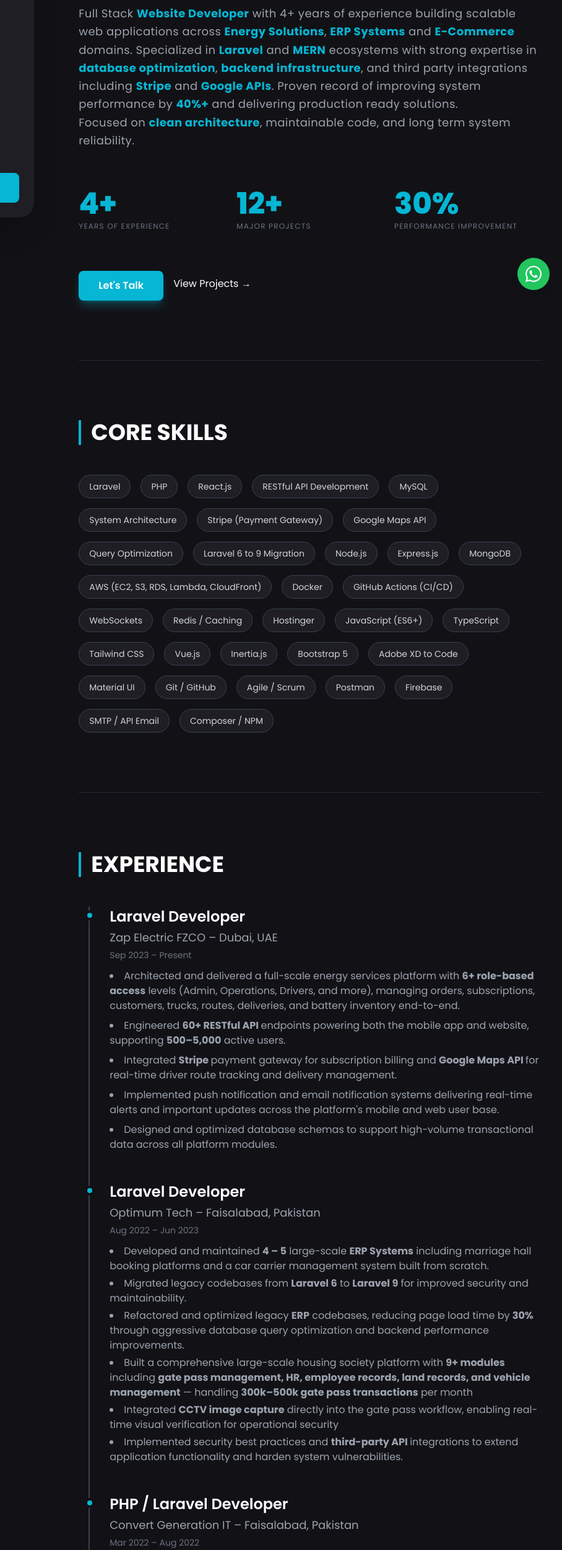
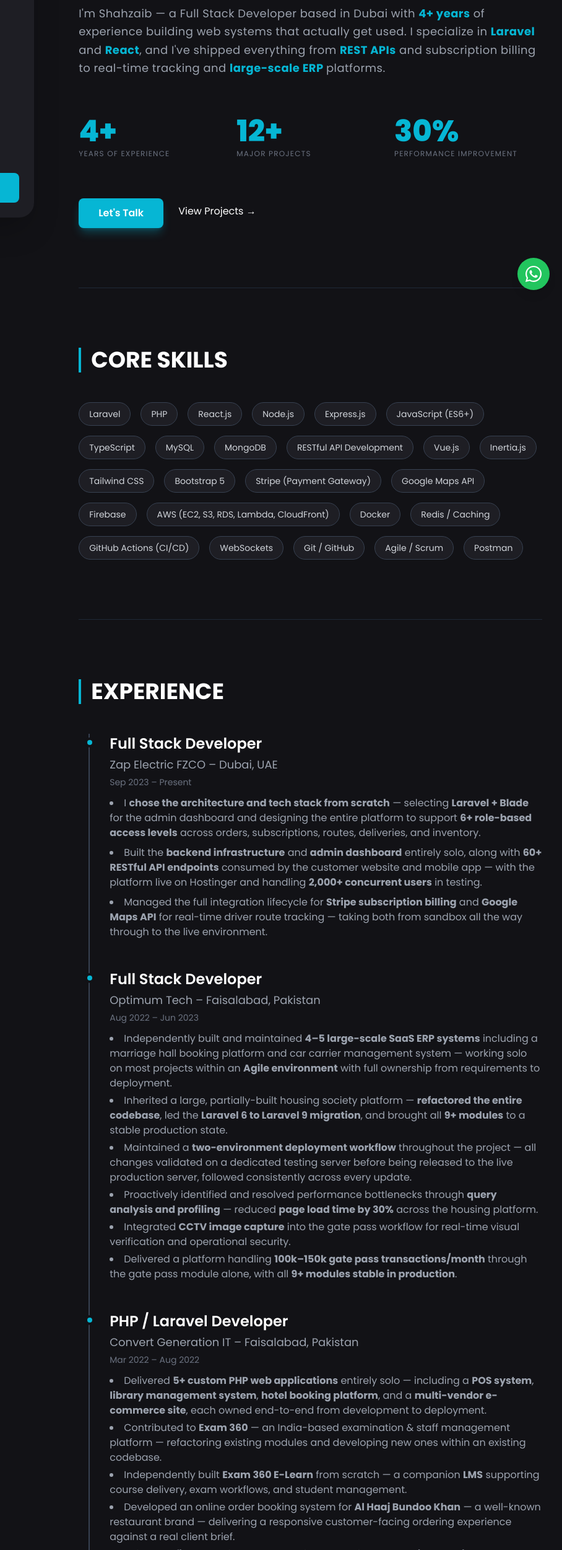
Before and after one commit to Shahzaib-Subhani/shahzaib-subhani.github.io, a plain HTML site: page index.html in a window 1280 px wide. Shown: the part 299-2800 px from the top of the page at 62% size, 372-1280 px from the left. Drawn offline with nearby package versions, Linux system fonts and the light colour scheme.

Commit message:
Responsive Changes

```diff
--- a/index.html
+++ b/index.html
@@ -20,7 +20,7 @@
       content="https://shahzaib-subhani.github.io/office.png"
     />
 
-    <script type="application/ld+json">
+    <!-- <script type="application/ld+json">
       {
         "@context": "https://schema.org",
         "@type": "Person",
@@ -33,7 +33,7 @@
         },
         "url": "https://shahzaib-subhani.github.io/"
       }
-    </script>
+    </script> -->
 
     <link
       href="https://fonts.googleapis.com/css2?family=Poppins:wght@400;600;700;800;900&display=swap"
@@ -228,59 +228,58 @@
         <section id="about">
           <div class="mb-16">
             <h2
-              class="text-6xl md:text-7xl font-extrabold tracking-tight leading-tight"
+              class="text-4xl sm:text-5xl md:text-6xl lg:text-7xl font-extrabold tracking-tight leading-tight"
             >
               Transforming Your Ideas into
               <span class="text-cyan-500">Reality</span>
             </h2>
             <p class="text-gray-400 text-lg mt-6 leading-relaxed tracking-wide">
-              Full Stack <b class="text-cyan-500">Website Developer</b> with 4+
-              years of experience building scalable web applications across
-              <b class="text-cyan-500">Energy Solutions</b>,
-              <b class="text-cyan-500">ERP Systems</b> and
-              <b class="text-cyan-500">E-Commerce</b> domains. Specialized in
-              <b class="text-cyan-500">Laravel</b> and
-              <b class="text-cyan-500">MERN</b> ecosystems with strong expertise
-              in <b class="text-cyan-500">database optimization</b>,
-              <b class="text-cyan-500">backend infrastructure</b>, and third
-              party integrations including
-              <b class="text-cyan-500">Stripe</b> and
-              <b class="text-cyan-500">Google APIs</b>. Proven record of
-              improving system performance by
-              <b class="text-cyan-500">40%+</b> and delivering production ready
-              solutions.
-              <br />
-              Focused on
-              <b class="text-cyan-500">clean architecture</b>, maintainable
-              code, and long term system reliability.
+              I'm Shahzaib — a Full Stack Developer based in Dubai with
+              <b class="text-cyan-500">4+ years</b> of experience building web
+              systems that actually get used. I specialize in
+              <b class="text-cyan-500">Laravel </b> and
+              <b class="text-cyan-500">React</b>, and I've shipped everything
+              from <b class="text-cyan-500">REST APIs</b> and subscription
+              billing to real-time tracking and
+              <b class="text-cyan-500">large-scale ERP </b> platforms.
             </p>
           </div>
 
-          <div class="grid grid-cols-3 gap-4 mb-16">
-            <div>
-              <p class="text-5xl font-extrabold text-accent-purple">4+</p>
+          <div class="grid grid-cols-2 sm:grid-cols-3 gap-8 sm:gap-4 mb-16">
+            <div class="text-center sm:text-left">
+              <p class="text-4xl md:text-5xl font-extrabold text-accent-purple">
+                4+
+              </p>
               <p class="text-xs uppercase tracking-widest text-gray-500 mt-1">
-                YEARS OF EXPERIENCE
+                Years of Experience
               </p>
             </div>
-            <div>
-              <p class="text-5xl font-extrabold text-accent-purple">12+</p>
+            <div class="text-center sm:text-left">
+              <p class="text-4xl md:text-5xl font-extrabold text-accent-purple">
+                12+
+              </p>
               <p class="text-xs uppercase tracking-widest text-gray-500 mt-1">
-                MAJOR PROJECTS
+                Major Projects
               </p>
             </div>
-            <div>
-              <p class="text-5xl font-extrabold text-accent-purple">30%</p>
+
+            <div class="text-center sm:text-left">
+              <p class="text-4xl md:text-5xl font-extrabold text-accent-purple">
+                30%
+              </p>
               <p class="text-xs uppercase tracking-widest text-gray-500 mt-1">
                 PERFORMANCE IMPROVEMENT
               </p>
             </div>
+            <!-- Repeat for other stats -->
           </div>
 
-          <div class="flex space-x-4 items-center mb-16">
+          <div
+            class="flex flex-col sm:flex-row space-y-4 sm:space-y-0 sm:space-x-6 items-center mb-16"
+          >
             <a
               href="#contact"
-              class="bg-accent-purple hover:bg-cyan-700 text-white font-semibold py-3 px-8 rounded-lg transition shadow-lg shadow-accent-purple/30"
+              class="w-full sm:w-auto text-center bg-accent-purple hover:bg-cyan-700 text-white font-semibold py-3 px-8 rounded-lg transition shadow-lg shadow-accent-purple/30"
             >
               Let's Talk
             </a>
@@ -322,7 +321,7 @@
               ></div>
 
               <h4 class="text-2xl font-semibold text-white">
-                Laravel Developer
+                Full Stack Developer
               </h4>
               <p class="text-lg text-gray-400 my-1">
                 Zap Electric FZCO – Dubai, UAE
@@ -333,30 +332,25 @@
                 class="list-disc list-inside text-gray-400 text-base mt-3 space-y-2"
               >
                 <li>
-                  Architected and delivered a full-scale energy services
-                  platform with <b>6+ role-based access</b> levels (Admin,
-                  Operations, Drivers, and more), managing orders,
-                  subscriptions, customers, trucks, routes, deliveries, and
-                  battery inventory end-to-end.
+                  I <b>chose the architecture and tech stack from scratch</b> —
+                  selecting <b>Laravel + Blade</b> for the admin dashboard and
+                  designing the entire platform to support
+                  <b>6+ role-based access levels</b> across orders,
+                  subscriptions, routes, deliveries, and inventory.
                 </li>
                 <li>
-                  Engineered <b> 60+ RESTful API </b> endpoints powering both
-                  the mobile app and website, supporting <b>500–5,000</b> active
-                  users.
+                  Built the <b>backend infrastructure</b> and
+                  <b>admin dashboard</b> entirely solo, along with
+                  <b>60+ RESTful API endpoints</b> consumed by the customer
+                  website and mobile app — with the platform live on Hostinger
+                  and handling <b>2,000+ concurrent users</b> in testing.
                 </li>
                 <li>
-                  Integrated <b> Stripe </b> payment gateway for subscription
-                  billing and <b> Google Maps API </b> for real-time driver
-                  route tracking and delivery management.
-                </li>
-                <li>
-                  Implemented push notification and email notification systems
-                  delivering real-time alerts and important updates across the
-                  platform's mobile and web user base.
-                </li>
-                <li>
-                  Designed and optimized database schemas to support high-volume
-                  transactional data across all platform modules.
+                  Managed the full integration lifecycle for
+                  <b>Stripe subscription billing</b> and
+                  <b>Google Maps API</b> for real-time driver route tracking —
+                  taking both from sandbox all the way through to the live
+                  environment.
                 </li>
               </ul>
             </div>
@@ -368,7 +362,7 @@
               ></div>
 
               <h4 class="text-2xl font-semibold text-white">
-                Laravel Developer
+                Full Stack Developer
               </h4>
               <p class="text-lg text-gray-400 my-1">
                 Optimum Tech – Faisalabad, Pakistan
@@ -379,39 +373,41 @@
                 class="list-disc list-inside text-gray-400 text-base mt-3 space-y-1"
               >
                 <li>
-                  Developed and maintained <b>4 – 5</b> large-scale
-                  <b>ERP Systems</b>
-                  including marriage hall booking platforms and a car carrier
-                  management system built from scratch.
+                  Independently built and maintained
+                  <b>4–5 large-scale SaaS ERP systems</b> including a marriage
+                  hall booking platform and car carrier management system —
+                  working solo on most projects within an
+                  <b>Agile environment</b> with full ownership from requirements
+                  to deployment.
                 </li>
                 <li>
-                  Migrated legacy codebases from <b>Laravel 6</b> to
-                  <b>Laravel 9</b> for improved security and maintainability.
+                  Inherited a large, partially-built housing society platform —
+                  <b>refactored the entire codebase</b>, led the
+                  <b>Laravel 6 to Laravel 9 migration</b>, and brought all
+                  <b>9+ modules</b> to a stable production state.
                 </li>
                 <li>
-                  Refactored and optimized legacy <b>ERP</b> codebases, reducing
-                  page load time by <b>30%</b> through aggressive database query
-                  optimization and backend performance improvements.
+                  Maintained a
+                  <b>two-environment deployment workflow</b> throughout the
+                  project — all changes validated on a dedicated testing server
+                  before being released to the live production server, followed
+                  consistently across every update.
                 </li>
                 <li>
-                  Built a comprehensive large-scale housing society platform
-                  with <b>9+ modules</b> including
-                  <b
-                    >gate pass management, HR, employee records, land records,
-                    and vehicle management</b
-                  >
-                  — handling <b>300k–500k gate pass transactions</b> per month
+                  Proactively identified and resolved performance bottlenecks
+                  through <b>query analysis and profiling</b> — reduced
+                  <b>page load time by 30%</b> across the housing platform.
                 </li>
                 <li>
-                  Integrated <b>CCTV image capture</b> directly into the gate
-                  pass workflow, enabling real-time visual verification for
-                  operational security
+                  Integrated <b>CCTV image capture</b> into the gate pass
+                  workflow for real-time visual verification and operational
+                  security.
                 </li>
                 <li>
-                  Implemented security best practices and
-                  <b>third-party API </b>
-                  integrations to extend application functionality and harden
-                  system vulnerabilities.
+                  Delivered a platform handling
+                  <b>100k–150k gate pass transactions/month</b> through the gate
+                  pass module alone, with all
+                  <b>9+ modules stable in production</b>.
                 </li>
               </ul>
             </div>
@@ -433,30 +429,38 @@
                 class="list-disc list-inside text-gray-400 text-base mt-3 space-y-1"
               >
                 <li>
-                  Developed <b>5+ custom PHP </b> web applications from scratch
-                  including a POS system, library management system, hotel
-                  booking platform, and a multi-vendor e-commerce site.
+                  Delivered <b>5+ custom PHP web applications</b> entirely solo
+                  — including a <b>POS system</b>,
+                  <b>library management system</b>,
+                  <b>hotel booking platform</b>, and a
+                  <b>multi-vendor e-commerce site</b>, each owned end-to-end
+                  from development to deployment.
                 </li>
                 <li>
-                  Built <b>Exam 360 </b> and <b>Exam 360 E-Learn </b> — an
-                  India-based examination & staff management platform and its
-                  companion LMS, supporting end-to-end exam workflows, course
-                  delivery, and student management.
+                  Contributed to <b>Exam 360</b> — an India-based examination &
+                  staff management platform — refactoring existing modules and
+                  developing new ones within an existing codebase.
                 </li>
                 <li>
-                  Built an online order booking system for
-                  <b>Al Haaj Bundoo Khan </b> — a well-known restaurant brand —
-                  delivering a responsive, customer-facing ordering experience.
+                  Independently built <b>Exam 360 E-Learn</b> from scratch — a
+                  companion <b>LMS</b> supporting course delivery, exam
+                  workflows, and student management.
                 </li>
                 <li>
-                  Developed <b>Musafir </b>, a real-time travel admin panel
-                  built with JavaScript and Firebase, managing travel bookings
-                  and itineraries with live data sync.
+                  Developed an online order booking system for
+                  <b>Al Haaj Bundoo Khan</b> — a well-known restaurant brand —
+                  delivering a responsive customer-facing ordering experience
+                  against a real client brief.
                 </li>
                 <li>
-                  Converted <b>Adobe XD </b> designs into pixel-perfect,
-                  responsive front-end code, ensuring faithful
-                  design-to-development handoff across multiple client projects.
+                  Built <b>Musafir</b>, a real-time travel admin panel using
+                  <b>JavaScript</b> and <b>Firebase</b>, managing live booking
+                  and itinerary data with real-time sync.
+                </li>
+                <li>
+                  Converted an <b>Adobe XD design</b> into a fully responsive
+                  front-end using <b>HTML</b>, <b>Bootstrap</b>, and
+                  <b>JavaScript</b> — pixel-perfect handoff from design to code.
                 </li>
               </ul>
             </div>
@@ -652,17 +656,18 @@
 
     <div
       id="project-modal"
-      class="fixed inset-0 bg-black bg-opacity-80 z-50 flex items-center justify-center modal opacity-0 pointer-events-none"
+      class="fixed inset-0 bg-black/90 z-[100] flex items-center justify-center p-4 modal opacity-0 pointer-events-none transition-all duration-300"
     >
       <div
-        class="bg-card-bg w-full max-w-3xl m-4 p-12 rounded-xl shadow-2xl relative transform transition-all duration-300 scale-95"
+        class="bg-card-bg w-full max-w-2xl h-auto max-h-[90vh] rounded-xl shadow-2xl relative transform transition-all duration-300 scale-95 border border-white/5 flex flex-col"
       >
+        <!-- Close Button -->
         <button
-          onclick="closeModal()"
-          class="absolute top-4 right-4 text-gray-400 hover:text-accent-purple"
+          onclick="toggleModal(false)"
+          class="absolute top-3 right-3 text-gray-500 hover:text-accent-purple z-10 transition-colors"
         >
           <svg
-            class="w-8 h-8"
+            class="w-6 h-6"
             fill="none"
             stroke="currentColor"
             viewBox="0 0 24 24"
@@ -676,35 +681,47 @@
           </svg>
         </button>
 
-        <div class="mb-6 w-full overflow-auto rounded-lg">
+        <!-- Main Content Wrapper (Reduced Padding) -->
+        <div class="p-5 sm:p-8 flex flex-col gap-y-3">
+          <!-- Image: Height capped strictly for vertical space -->
+          <div class="w-full overflow-hidden rounded-lg bg-gray-800 mb-4">
             <a href="" id="image-link" target="_blank">
               <img
                 id="modal-image"
                 src=""
                 alt="Project Image"
-              class="w-full h-48 sm:h-64 md:h-80 object-cover"
+                class="w-full h-auto max-h-[20vh] sm:max-h-[30vh] object-cover object-top"
               />
             </a>
           </div>
+
+          <!-- Text Content: Compact Typography -->
           <h3
             id="modal-title"
-          class="text-3xl font-bold mb-4 text-accent-purple"
+            class="text-xl sm:text-2xl font-bold mb-1 text-accent-purple leading-tight"
           ></h3>
-        <p id="modal-subheading" class="text-lg text-gray-400 mb-6"></p>
 
-        <div id="modal-details" class="space-y-4 text-gray-300 mb-8"></div>
+          <p
+            id="modal-subheading"
+            class="text-sm sm:text-base text-gray-400 mb-3 font-medium"
+          ></p>
 
-        <!-- Added the link button here -->
+          <!-- Details: Smaller text and tighter line height -->
+          <div
+            id="modal-details"
+            class="text-[11px] sm:text-[13px] md:text-sm lg:text-md leading-relaxed text-gray-300 mb-4 line-clamp-3 space-y-1"
+          ></div>
+
+          <!-- Action Button -->
           <a
             href=""
             id="modal-project-link"
             target="_blank"
-          class="inline-flex items-center gap-2 bg-accent-purple text-white px-6 py-3 rounded-lg font-semibold hover:bg-opacity-90 transition duration-300"
+            class="inline-flex items-center gap-2 bg-accent-purple text-white px-4 py-1.5 rounded-lg text-sm font-bold hover:brightness-110 transition-all shadow-lg shadow-purple-500/10"
           >
             View Project
             <svg
-            xmlns="http://www.w3.org/2000/svg"
-            class="h-5 w-5"
+              class="h-4 w-4"
               fill="none"
               viewBox="0 0 24 24"
               stroke="currentColor"
@@ -719,6 +736,7 @@
           </a>
         </div>
       </div>
+    </div>
 
     <script src="script.js"></script>
   </body>
--- a/script.js
+++ b/script.js
@@ -1,46 +1,33 @@
 const skills = [
-  // Tier 1: Primary Stack & Architectural Ownership (Current Role)
   "Laravel",
   "PHP",
   "React.js",
-  "RESTful API Development", // Managed 60+ APIs [cite: 6, 22]
-  "MySQL", // Designed schemas for high-volume transactional data [cite: 7, 23]
-  "System Architecture", // Designed Zap Electric from scratch
-
-  // Tier 2: Specialized Integrations & High-Scale Operations
-  "Stripe (Payment Gateway)", // Managed full integration for subscription billing [cite: 6, 23]
-  "Google Maps API", // Real-time driver tracking and delivery management [cite: 23]
-  "Query Optimization", // Reduced page load time by 30% [cite: 29]
-  "Laravel 6 to 9 Migration", // Led major legacy refactoring and migration [cite: 27]
-  "Node.js", // MERN stack and Udemy certification [cite: 43, 53]
+  "Node.js",
   "Express.js",
-  "MongoDB",
-
-  // Tier 3: Deployment, DevOps & Infrastructure
-  "AWS (EC2, S3, RDS, Lambda, CloudFront)", // Full development lifecycle [cite: 7, 16]
-  "Docker",
-  "GitHub Actions (CI/CD)",
-  "WebSockets", // Real-time team-admin chat and evaluation pipelines [cite: 42, 43]
-  "Redis / Caching",
-  "Hostinger", // Platform deployment and testing [cite: 16, 22]
-
-  // Tier 4: Front-End, Design & UI Implementation
   "JavaScript (ES6+)",
   "TypeScript",
-  "Tailwind CSS",
+  "MySQL",
+  "MongoDB",
+  "RESTful API Development",
+
   "Vue.js",
   "Inertia.js",
+  "Tailwind CSS",
   "Bootstrap 5",
-  "Adobe XD to Code",
-  "Material UI",
 
-  // Tier 5: Tools & Professional Workflow
+  "Stripe (Payment Gateway)",
+  "Google Maps API",
+  "Firebase",
+  "AWS (EC2, S3, RDS, Lambda, CloudFront)",
+
+  "Docker",
+  "Redis / Caching",
+  "GitHub Actions (CI/CD)",
+  "WebSockets",
+
   "Git / GitHub",
-  "Agile / Scrum", // Experience in solo and agile environments [cite: 26]
+  "Agile / Scrum",
   "Postman",
-  "Firebase", // Real-time travel admin panel [cite: 38]
-  "SMTP / API Email",
-  "Composer / NPM",
 ];
 const projectsData = {
   submittly: {
@@ -89,8 +76,8 @@
     tech: "Laravel, PHP, MySQL, MVC Architecture",
     image: "./projects/wapda.png",
     details: [
-      "Built a comprehensive large-scale housing society platform with 9+ modules including gate pass management, HR, employee records, land records, and vehicle management — handling 300k–500k gate pass transactions per month",
-      "Refactored and optimized legacy codebases, reducing page load time by 30% through aggressive database query optimization and backend performance improvements.",
+      "Built a large-scale housing society platform with 9+ modules including gate pass management, HR, employee, land records, and vehicle management — handling 100k–150k gate pass transactions monthly",
+      "Refactored legacy codebases, reducing page load time by 30% through backend performance improvements.",
       "Migrated legacy codebases from Laravel 6 to Laravel 9 for improved security and maintainability",
     ],
   },
@@ -131,7 +118,6 @@
     link: "https://al-haajbundookhan.com",
     details: [
       "Engineered a seamless real-time order management workflow to synchronize kitchen production with customer delivery and pickup requests.",
-      "Developed a high-traffic online ordering system that digitizes the restaurant’s menu and streamlines front-of-house operations.",
     ],
   },
   musafir: {
@@ -141,7 +127,6 @@
     link: "https://cgit.pk/musafir",
     details: [
       "Developed a high-speed traveling app admin panel using JavaScript and Firebase for real-time data synchronization and user management",
-      "Engineered a dynamic booking dashboard, enabling instant updates to travel packages and live customer support.",
     ],
   },
   pos: {
@@ -160,9 +145,7 @@
     tech: "Web Design, Adobe XD to Code",
     image: "./projects/zaba.png",
     details: [
-      "Designed and developed the API for a mobile e-commerce platform featuring a custom bidding and auction system.",
-      "Integrated multiple payment gateways and secure user authentication methods.",
-      "Engineered the bidding logic to handle simultaneous, real time bid placements.",
+      "Converted an Adobe XD design into a fully responsive front-end using HTML, Bootstrap, and JavaScript — pixel-perfect handoff from design to code.",
     ],
   },
 };
@@ -210,9 +193,17 @@
 };
 const getActionMarkup = (id, link) => {
   if (id === "adobe")
-    return `<div class="badge-base"><span class="text-[10px] font-bold uppercase">Design</span></div>`;
+    return `<div class="flex-shrink-0 flex items-center gap-1 px-2 py-0.5 rounded-full bg-gray-800 border border-gray-600 text-gray-400">
+      <span class="text-[10px]  tracking-wider">Design</span>
+    </div>`;
   if (!link)
-    return `<div class="badge-base"><svg class="h-3.5 w-3.5" fill="currentColor" viewBox="0 0 20 20"><path d="M5 9V7a5 5 0 0110 0v2a2 2 0 012 2v5a2 2 0 01-2 2H5a2 2 0 01-2-2v-5a2 2 0 012-2zm8-2v2H7V7a3 3 0 016 0z"/></svg><span class="text-[10px] font-bold uppercase">Private</span></div>`;
+    return `<div class="flex-shrink-0 flex items-center gap-1 px-2 py-0.5 rounded-full bg-gray-800 border border-gray-600 text-gray-400" title="Private Project">
+      <svg xmlns="http://www.w3.org/2000/svg" width="12" height="12" viewBox="0 0 24 24" fill="none" stroke="currentColor" stroke-width="2.5" stroke-linecap="round" stroke-linejoin="round" class="text-gray-400">
+      <rect width="18" height="11" x="3" y="11" rx="2" ry="2" />
+      <path d="M7 11V7a5 5 0 0 1 10 0v4" />
+    </svg>
+      <span class="text-[10px] ">Private</span>
+    </div>`;
   return `<a href="${link}" target="_blank" class="text-gray-400 hover:text-accent-purple transition-colors p-1 external-link"><svg class="h-5 w-5" fill="none" stroke="currentColor" stroke-width="2" viewBox="0 0 24 24"><path d="M10 6H6a2 2 0 00-2 2v10a2 2 0 002 2h10a2 2 0 002-2v-4M14 4h6m0 0v6m0-6L10 14"/></svg></a>`;
 };
 
@@ -225,9 +216,13 @@
       <div class="h-40 bg-gray-700 rounded-lg mb-4 overflow-hidden flex items-center justify-center">
         <img src="${project.image}" loading="lazy" class="h-full w-full object-cover group-hover:scale-105 transition duration-500" alt="${project.title}">
       </div>
-      <div class="flex items-center justify-between mb-1">
-        <h4 class="text-xl font-semibold group-hover:text-accent-purple transition truncate mr-2">${project.title.split(" - ")[0]}</h4>
-        ${getActionMarkup(id, project.link)}
+      <div class="flex items-start justify-between gap-2 mb-1">
+        <h4 class="text-xl font-semibold group-hover:text-accent-purple transition truncate">${project.title.split(" - ")[0]}</h4>
+        <div class="flex-shrink-0 flex items-center pt-1">
+          ${getActionMarkup(id, project.link)}
+        </div>
+
+
       </div>
       <p class="text-sm text-gray-400 line-clamp-1">${project.tech}</p>
     </div>
@@ -246,12 +241,16 @@
     dom.mProjLink.href = project.link || "#";
     dom.mImgLink.href = project.image;
 
-    dom.mDetails.innerHTML = project.details.map(detail => `
+    dom.mDetails.innerHTML = project.details
+      .map(
+        (detail) => `
       <p class="flex items-start">
-        <svg class="w-5 h-5 mr-3 mt-1 text-accent-purple flex-shrink-0" fill="currentColor" viewBox="0 0 20 20"><path d="M10 18a8 8 0 100-16 8 8 0 000 16zm3.857-9.857a.75.75 0 00-1.214-.858L9 11.143l-1.643-1.643a.75.75 0 00-1.06 1.06l2.25 2.25a.75.75 0 001.06 0l4.5-4.5a.75.75 0 00.04-1.04z"/></svg>
+        <svg class="w-5 h-5 mr-3 mt-1 text-accent-purple flex-shrink-0" fill="currentColor" viewBox="0 0 20 20"><path fill-rule="evenodd" d="M10 18a8 8 0 100-16 8 8 0 000 16zm3.857-9.857a.75.75 0 00-1.214-.858L9 11.143l-1.643-1.643a.75.75 0 00-1.06 1.06l2.25 2.25a.75.75 0 001.06 0l4.5-4.5a.75.75 0 00.04-1.04z" clip-rule="evenodd"></path></svg>
         ${detail}
       </p>
-    `).join("");
+    `,
+      )
+      .join("");
 
     dom.modal.classList.remove("opacity-0", "pointer-events-none");
     dom.modalContent.classList.replace("scale-95", "scale-100");
```
Also changed, not shown: 1 other file. Lines whose indentation alone changed are shown as unchanged.
